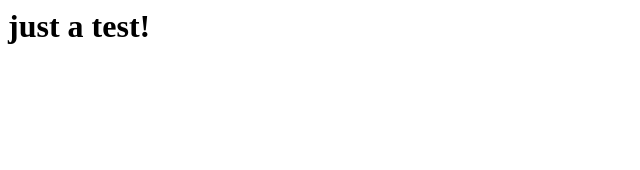
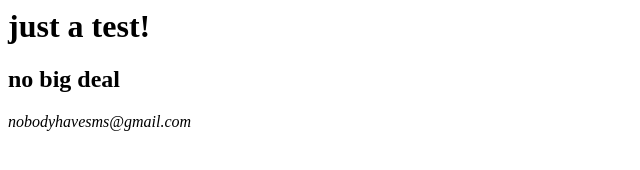
Before and after one commit to Mohammed-Eid/mohammed-eid.github.io, a plain HTML site: page index.html in a window 1280 px wide. Shown: the whole page, without its empty margins (0-640 px from the left). Drawn offline with Linux system fonts and the light colour scheme.

Commit message:
silly one
nothing to commit

```diff
--- a/index.html
+++ b/index.html
@@ -1,7 +1,15 @@
 <doctype html>
+
   <head>
     <title>hello there anybody here ?!</title>
-      </head>
-      <body>
-        <h1>just a test!</h1>
-      </body>
+  </head>
+
+  <body>
+    <h1>just a test!</h1>
+    <h2>no big deal</h2>
+  </body>
+  <footer>
+    <address>
+      nobodyhavesms@gmail.com
+    </address>
+  </footer>
```
